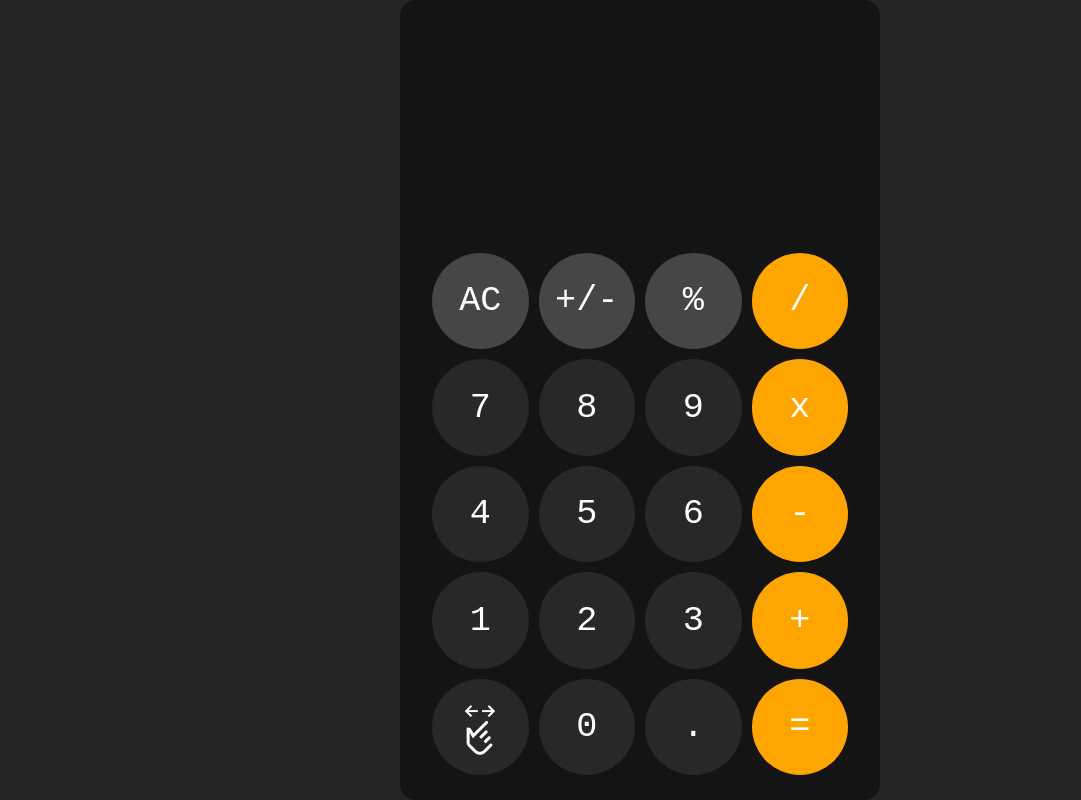
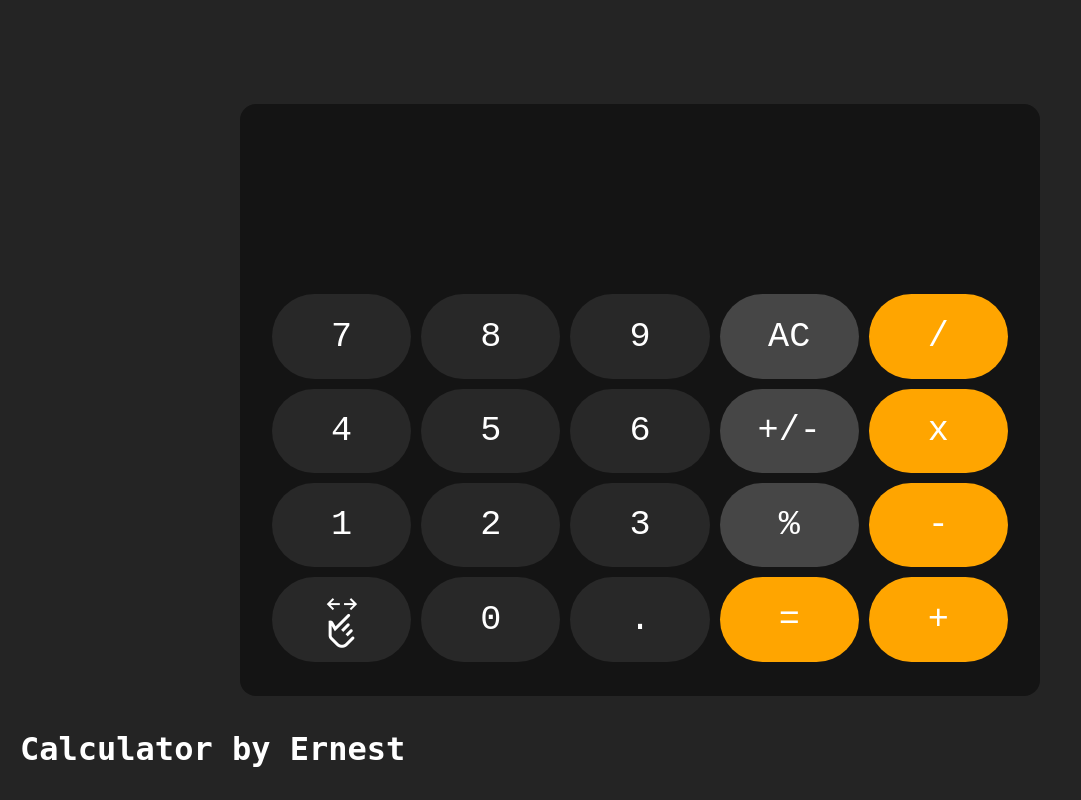
Before and after one commit to Ernest-Projects/react--projects, a React (Vite) app in the folder calculator-project/: page / in a window 1280 px wide. Both pictures are taken after a click on the button "pinch_zoom_out". Shown: the whole page, without its empty margins (0-1081 px from the left). Built offline with nearby package versions, Linux system fonts and the light colour scheme.

Commit message:
version: 1.2 Added new resize calculator animation

```diff
--- a/calculator-project/index.html
+++ b/calculator-project/index.html
@@ -2,7 +2,7 @@
 <html lang="en">
   <head>
     <meta charset="UTF-8" />
-    <link rel="icon" type="image/svg+xml" href="/vite.svg" />
+    <link rel="icon" type="image/svg+xml" href="./src/public/Screenshot From 2025-08-09 10-29-33.png" />
     <meta name="viewport" content="width=device-width, initial-scale=1.0" />
     <link rel="stylesheet" href="https://fonts.googleapis.com/css2?family=Material+Symbols+Outlined" />
 
--- a/calculator-project/src/calculator/Author.tsx
+++ b/calculator-project/src/calculator/Author.tsx
@@ -1,8 +1,14 @@
+type AuthorClass = {
+  authorClass: string;
+  authorTable: string;
+  authorMobile: string;
+}
 type AuthorProps =  {
-    authorClass: string;
+    authorStyles: AuthorClass;
+    isResized: boolean
 }
-export const Author = ({authorClass}: AuthorProps) => {
+export const Author = ({authorStyles, isResized}: AuthorProps) => {
     return (<>
-      <p className={authorClass}>Calculator by Ernest</p>
+      <p className={`${authorStyles.authorClass } ${isResized == true ? authorStyles.authorTable : authorStyles.authorMobile}`}>Calculator by Ernest</p>
     </>)
 }
--- a/calculator-project/src/calculator/Calculator.module.scss
+++ b/calculator-project/src/calculator/Calculator.module.scss
@@ -1,10 +1,11 @@
 .container {
-  width: 30rem;
-  height: 50rem;
+  width: 27rem;
+  height: 45rem;
   background: rgb(20,20,20);
   border-radius: 1rem;
   max-height: 50rem;
   overflow: hidden;
+  transition: all .2s ease;
   position: relative;
   padding: 2rem;
   box-sizing: border-box;
@@ -12,9 +13,17 @@
     font-family: monospace;
   }
 }
-@media (max-width: 1400px) {
-  .author {opacity: 0;}
+.tableResize {
+  @media (min-width: 880px) {
+    width: 50rem;
+    height: 37rem;
+  }
+} .mobileResize {
+   width: 27rem;
+  height: 45rem;
+
 }
+
 
 .author {
 transition: all .2s ease;
@@ -24,7 +33,13 @@ transition: all .2s ease;
   color: white;
   font-weight: 700; font-family: "monospace";
   font-size: 2rem;
-} .trans {
+} .authorTable {
 
 }
+@media (max-width: 1300px) {
+.authorMobile {opacity: 0;}
+}
+@media (max-width: 880px) {
+  .author {opacity: 0}
+}
 .authorLight { color:black} .authorDark{color:white}
--- a/calculator-project/src/calculator/Calculator.tsx
+++ b/calculator-project/src/calculator/Calculator.tsx
@@ -1,33 +1,106 @@
-import { useEffect, useState,useRef } from 'react'
-import styles from './Calculator.module.scss'
-import { Display } from '../display-section/Display'
-import { Keyboard } from '../keyboard-section/Keyboard'
-import {Author} from './Author'
-import { KeyData } from '../keyboard-section/keyboardData'
+import { useEffect, useState, useRef } from "react";
+import styles from "./Calculator.module.scss";
+import { Display } from "../display-section/Display";
+import { Keyboard } from "../keyboard-section/Keyboard";
+import { Author } from "./Author";
+import { KeyDataMobile, KeyDataTable } from "../keyboard-section/keyboardData";
 export const Calculator = () => {
+  const [pressCount, setPressCount] = useState(0);
+  const [isResized, setIsResized] = useState(false);
+  const [pressedKey, setPressedKey] = useState<{
+    key: string;
+    allow: boolean;
+    id: number;
+  }>({
+    key: "",
+    allow: false,
+    id: 0,
+  });
 
-  const [pressCount, setPressCount] = useState(0);
-  const [pressedKey, setPressedKey] = useState<{key: string, allow: boolean, id: number}>({
-    key: "", allow: false, id: 0
-  })
+  const keyboardRef = useRef<HTMLElement>(null);
+  const [width, setWidth] = useState(document.body.clientWidth);
 
+  useEffect(() => {
+    const onResize = () => {
+      setWidth(document.body.clientWidth);
+    };
+    window.addEventListener("resize", onResize);
+    console.log(width);
+    return () => {
+      window.removeEventListener("resize", onResize);
+    };
+  }, []);
 
   const handlePressing = (key: string, allow: boolean) => {
-    setPressCount(prev => prev + 1);
-    setPressedKey({key, allow, id: pressCount + 1})
+    setPressCount((prev) => prev + 1);
+    setPressedKey({ key, allow, id: pressCount + 1 });
+    if (key == "calc") {
+      const keyboardStyles = keyboardRef.current;
+      if (!keyboardStyles) return;
+      keyboardStyles.style.opacity = "0";
+      setTimeout(() => {
+        setIsResized((prev) => !prev);
+        setTimeout(() => {
+          keyboardStyles.style.opacity = "1";
+        }, 400);
+      }, 200);
+      console.log(isResized);
+    }
+  };
 
-  }
+  useEffect(() => {
+    const handleKeyDown = (event: KeyboardEvent) => {
+      if (event.ctrlKey && event.key == "r") {
+        event.preventDefault();
+        const keyboardStyles = keyboardRef.current;
+        if (!keyboardStyles) return;
+        keyboardStyles.style.opacity = "0";
+        setTimeout(() => {
+          setIsResized((prev) => !prev);
+          setTimeout(() => {
+            keyboardStyles.style.opacity = "1";
+          }, 400);
+        }, 200);
+        console.log(`Combination: ${event.ctrlKey} + ${event.key}`);
+      }
+    };
+    window.addEventListener("keydown", handleKeyDown);
 
-
-
+    return () => {
+      window.removeEventListener("keydown", handleKeyDown);
+    };
+  });
 
   return (
     <>
-    <main className={styles.container}>
-            <Display pressAllow = {pressedKey.allow} pressKey = {pressedKey.key} pressId = {pressedKey.id}/>
-            <Keyboard onKeyPress = {handlePressing}/>
+      <main
+        className={`${styles.container} ${
+          isResized == true ? styles.tableResize : styles.mobileResize
+        }`}
+      >
+        <Display
+          pressAllow={pressedKey.allow}
+          pressKey={pressedKey.key}
+          pressId={pressedKey.id}
+        />
+        <Keyboard
+          ref={keyboardRef}
+          keyboardLayot={
+            isResized == true && width >= 880 ? KeyDataTable : KeyDataMobile
+          }
+          isResized={isResized}
+          onKeyPress={handlePressing}
+          bodyWidth={width}
+        />
       </main>
-      <Author authorClass = {styles.author}/>
-  </>
-  )
-}
+      <Author
+        authorStyles={{
+          authorClass: styles.author,
+          authorMobile: styles.authorMobile,
+          authorTable: styles.authorTable,
+        }}
+        isResized = {isResized}
+      />
+    </>
+  );
+};
--- a/calculator-project/src/display-section/Display.module.scss
+++ b/calculator-project/src/display-section/Display.module.scss
@@ -11,5 +11,7 @@
         font-size: 5rem;
         bottom: -4rem; right: 0rem;
         color: white;
+        text-overflow: ellipsis;
+        overflow: hidden;
     }
 }
--- a/calculator-project/src/index.css
+++ b/calculator-project/src/index.css
@@ -4,5 +4,6 @@ body {
   margin: 0;
   display: flex;background-color: #242424;
   justify-content: center;
+  overflow: hidden;
   align-items: center;
 }
--- a/calculator-project/src/keyboard-section/Keyboard.module.scss
+++ b/calculator-project/src/keyboard-section/Keyboard.module.scss
@@ -4,9 +4,9 @@
     height: auto;
     width: 100%;
     display: grid;
-    grid-template-columns: repeat(4, 1fr);
-    grid-template-rows: repeat(5, 1fr);
+    transition: all .2s ease;
     gap: 10px;
+    z-index: 10;
     height: fit-content;
     & button {
         font-family: monospace;
@@ -14,7 +14,6 @@
         border-radius: 10rem;
         font-size: 2.2rem;
         background: rgb(40, 40, 40);
-        aspect-ratio: 1/1;
         display: grid;
         place-content: center;
         border: none; outline: none;
@@ -28,6 +27,12 @@
             transform: rotateZ(45deg);
         }
     }
+    .tableButton {
+        aspect-ratio: 1.65/1;
+    }.mobileButton {
+        aspect-ratio: 1/1;
+
+    }
     .divide, .multiple,.minus, .plus,.equal {
         background: orange;
     }
@@ -40,7 +45,16 @@
     .resizeWindow {
         position: absolute;
     }
+
 }
+.tableKeyboard {
+    grid-template-columns: repeat(5, 1fr);
+    grid-template-rows: repeat(4, 1fr);
+}
+    .mobileKeyboard{
+            grid-template-columns: repeat(4, 1fr);
+            grid-template-rows: repeat(5, 1fr);
+    }
 
 .id0 {
     background: black;
--- a/calculator-project/src/keyboard-section/Keyboard.tsx
+++ b/calculator-project/src/keyboard-section/Keyboard.tsx
@@ -1,24 +1,25 @@
 
-import {useState} from 'react'
+import {forwardRef} from 'react'
 import styles from "./Keyboard.module.scss"
-import { KeyData } from "./keyboardData"
 
+type keyboardLayotProps = {
+    abbr: string;
+    output: boolean
+}
 type KeyboardProps = {
     onKeyPress: (value: string, allow: boolean) => void;
+    isResized: boolean;
+    keyboardLayot: Record<string,keyboardLayotProps>;
+    bodyWidth: number;
 }
-export const Keyboard = ({onKeyPress}: KeyboardProps ) => {
-    const keys = Object.entries(KeyData);
-    const [isResized, setIsResized] = useState(false);
-    // const keyFunction = (value: string, sucess: boolean) => {
-    //     onSelectKey(value);
-    //     onAllowed(sucess);
-    // }
+export const Keyboard = forwardRef<HTMLElement, KeyboardProps>(({onKeyPress, isResized, keyboardLayot, bodyWidth  }, ref) => {
+    const keys = Object.entries(keyboardLayot);
+
     return (<>
-
-    <section className = {styles.keyboard}>
+    <section ref = {ref} className = {`${styles.keyboard} ${isResized == true && bodyWidth >= 880 ? styles.tableKeyboard : styles.mobileKeyboard}`}>
         {keys.map(([key, value]) => {
-        return <><button key = {key} onClick = {() => onKeyPress(value.abbr, (value.output == true ? true : false))} className={styles[key]}>{value.abbr == "calc" ? (<span className="material-symbols-outlined">pinch_zoom_out</span>) : (value.abbr)}</button></>
+        return <><button key = {key} onClick = {() => onKeyPress(value.abbr, (value.output == true ? true : false))} className={`${styles[key]} ${isResized == true && bodyWidth >= 880 ? styles.tableButton : styles.mobileButton}`}>{value.abbr == "calc" ? (<span className="material-symbols-outlined">pinch_zoom_out</span>) : (value.abbr)}</button></>
 })}
     </section>
     </>)
-}
+})
--- a/calculator-project/src/keyboard-section/keyboardData.ts
+++ b/calculator-project/src/keyboard-section/keyboardData.ts
@@ -1,67 +1,166 @@
-
-
-
-export const KeyData = {
+export const KeyDataMobile = {
   clear: {
-    abbr: "AC", output: false},
+    abbr: "AC",
+    output: false,
+  },
   plus_minus: {
-        abbr: "+/-", output:false
+    abbr: "+/-",
+    output: false,
   },
   percent: {
-        abbr: "%", output:false
+    abbr: "%",
+    output: false,
   },
   divide: {
-        abbr: "/", output:false
+    abbr: "/",
+    output: false,
   },
   id7: {
-        abbr: "7", output:true
+    abbr: "7",
+    output: true,
   },
   id8: {
-        abbr: "8", output:true
+    abbr: "8",
+    output: true,
   },
   id9: {
-        abbr: "9", output:true
+    abbr: "9",
+    output: true,
   },
   multiple: {
-        abbr: "x", output:false
+    abbr: "x",
+    output: false,
   },
   id4: {
-        abbr: "4", output:true
+    abbr: "4",
+    output: true,
   },
   id5: {
-        abbr: "5", output:true
+    abbr: "5",
+    output: true,
   },
   id6: {
-        abbr: "6", output:true
+    abbr: "6",
+    output: true,
   },
   minus: {
-        abbr: "-", output:false
+    abbr: "-",
+    output: false,
   },
   id1: {
-        abbr: "1", output:true
+    abbr: "1",
+    output: true,
   },
   id2: {
-        abbr: "2", output:true
+    abbr: "2",
+    output: true,
   },
   id3: {
-        abbr: "3", output:true
+    abbr: "3",
+    output: true,
   },
   plus: {
-        abbr: "+", output:false
+    abbr: "+",
+    output: false,
   },
   size: {
-        abbr: "calc", output:false
+    abbr: "calc",
+    output: false,
   },
 
   id0: {
-        abbr: "0", output:true
+    abbr: "0",
+    output: true,
   },
   dot: {
-        abbr: ".", output:true
+    abbr: ".",
+    output: true,
   },
   equal: {
-        abbr: "=", output:false
-    }
+    abbr: "=",
+    output: false,
+  },
+};
 
-
-}
+export const KeyDataTable = {
+  id7: {
+    abbr: "7",
+    output: true,
+  },
+  id8: {
+    abbr: "8",
+    output: true,
+  },
+  id9: {
+    abbr: "9",
+    output: true,
+  },
+  clear: {
+    abbr: "AC",
+    output: false,
+  },
+  divide: {
+    abbr: "/",
+    output: false,
+  },
+  id4: {
+    abbr: "4",
+    output: true,
+  },
+  id5: {
+    abbr: "5",
+    output: true,
+  },
+  id6: {
+    abbr: "6",
+    output: true,
+  },
+  plus_minus: {
+    abbr: "+/-",
+    output: false,
+  },
+  multiple: {
+    abbr: "x",
+    output: false,
+  },
+  id1: {
+    abbr: "1",
+    output: true,
+  },
+  id2: {
+    abbr: "2",
+    output: true,
+  },
+  id3: {
+    abbr: "3",
+    output: true,
+  },
+  percent: {
+    abbr: "%",
+    output: false,
+  },
+  minus: {
+    abbr: "-",
+    output: false,
+  },
+  size: {
+    abbr: "calc",
+    output: false,
+  },
+  id0: {
+    abbr: "0",
+    output: true,
+  },
+  dot: {
+    abbr: ".",
+    output: true,
+  },
+  equal: {
+    abbr: "=",
+    output: false,
+  },
+  plus: {
+    abbr: "+",
+    output: false,
+  },
+};
```
Also changed, not shown: calculator-project/src/public/Screenshot From 2025-08-09 10-29-33.png (added). Lines whose indentation alone changed are shown as unchanged.
